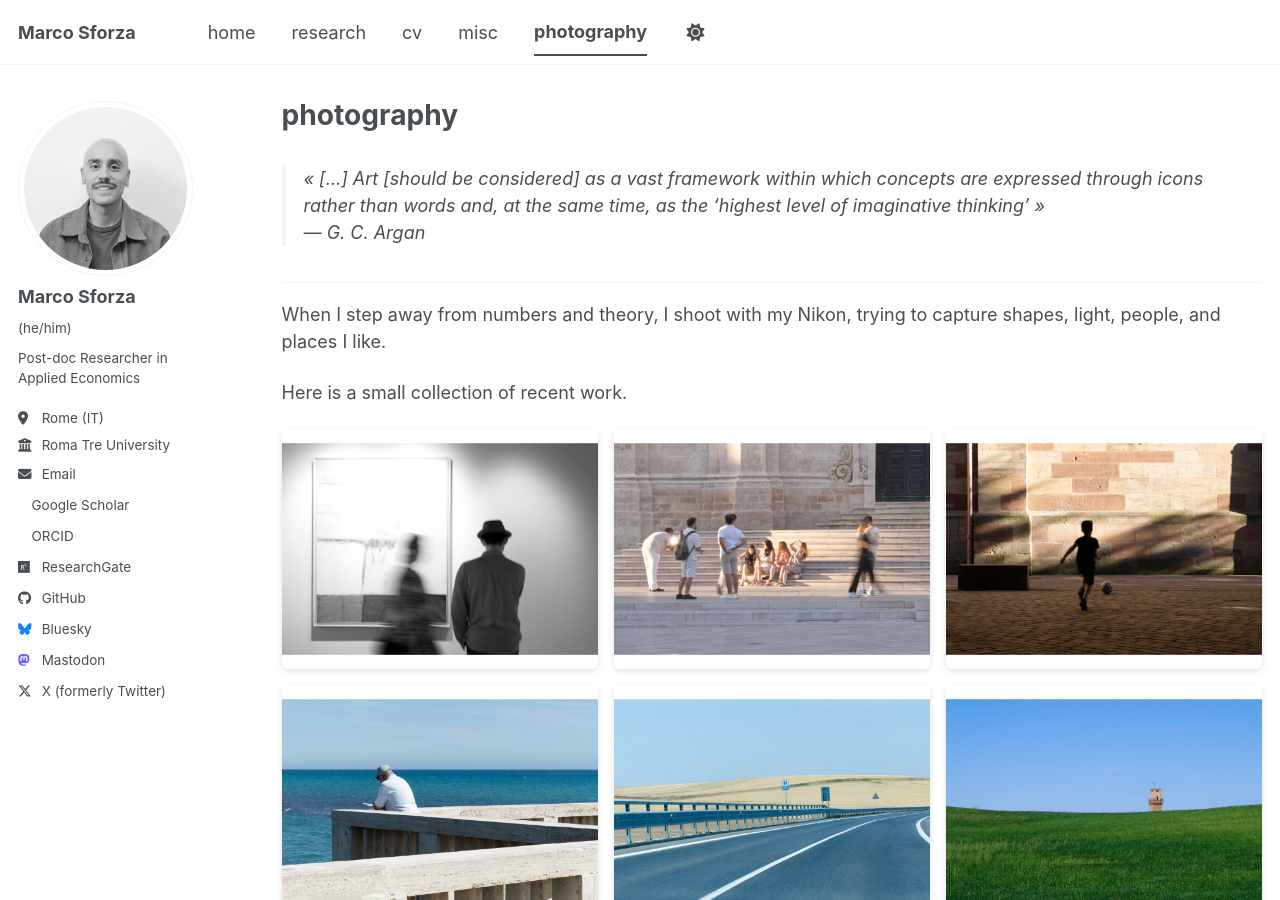
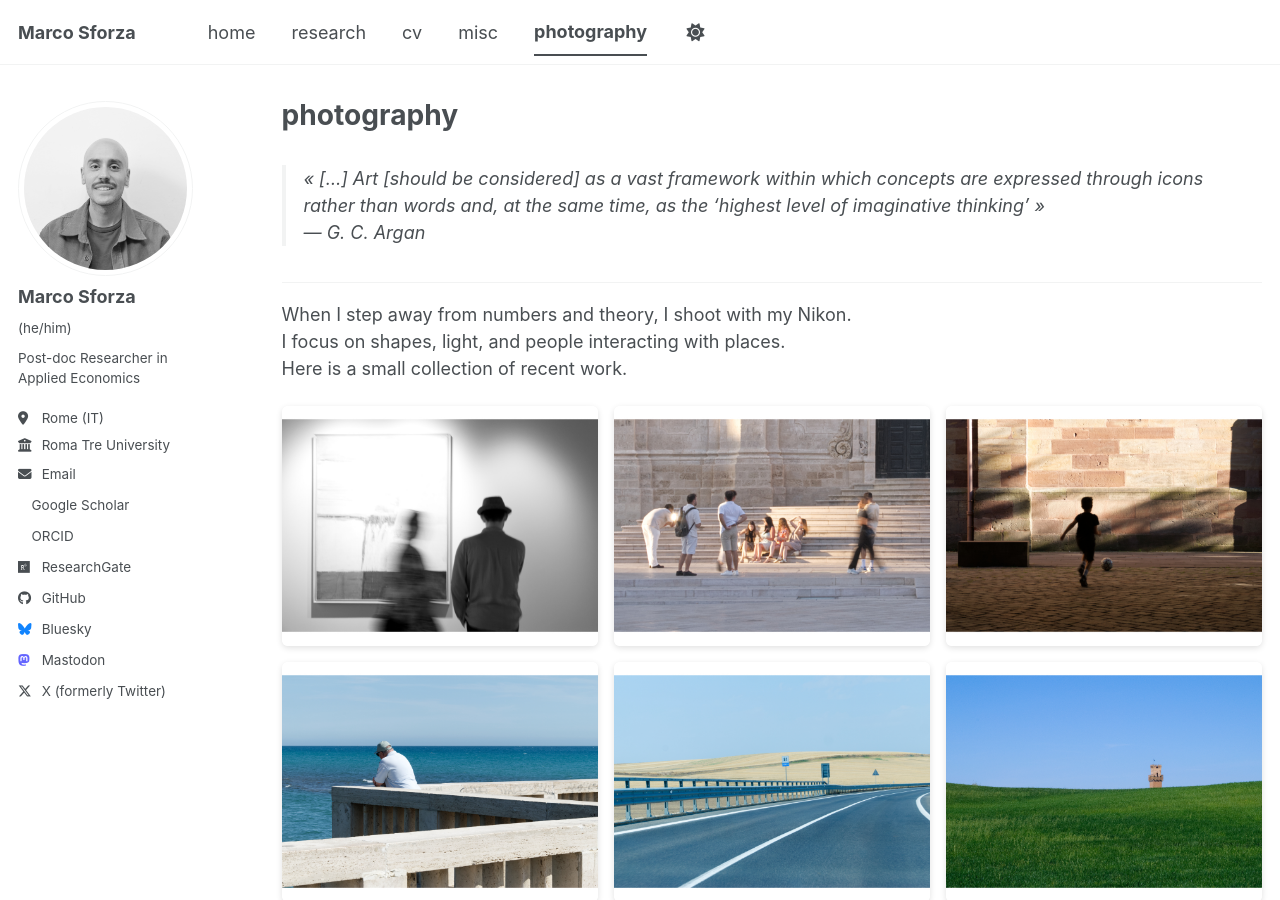
Before and after one commit to marcosforza/marcosforza.github.io, a Jekyll site: the page built from _pages/photo.md, in a window 1280 px wide and 900 px high. Built offline with Jekyll 4.4.1, drawn with Linux system fonts in a browser that asks for light colours; a style sheet for code colours, icons or effects is not loaded.

Commit message:
Update photo.md

```diff
--- a/_pages/photo.md
+++ b/_pages/photo.md
@@ -23,8 +23,8 @@ author_profile: true
 
 <hr>
 
-When I step away from numbers and theory, I shoot with my Nikon, trying to capture shapes, light, people, and places I like.
-
+When I step away from numbers and theory, I shoot with my Nikon.<br>
+I focus on shapes, light, and people interacting with places.<br>
 Here is a small collection of recent work.
 
 <!-- Griglia Fotografica 3 Colonne x 4 Righe -->
```
